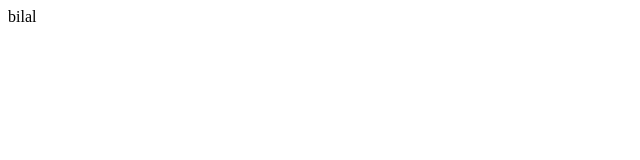
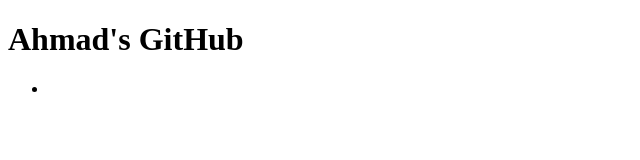
Before and after one commit to bilal-157/Ahmad-Github, a plain HTML site: page index.html in a window 1280 px wide. Shown: the whole page, without its empty margins (0-640 px from the left). Drawn offline with Linux system fonts and the light colour scheme.

```diff
--- a/index.html
+++ b/index.html
@@ -6,6 +6,8 @@
     <title>Document</title>
 </head>
 <body>
-    bilal
+    <h1>Ahmad's GitHub</h1>
+    <ul>
+        <li><a href="
 </body>
 </html>
```
